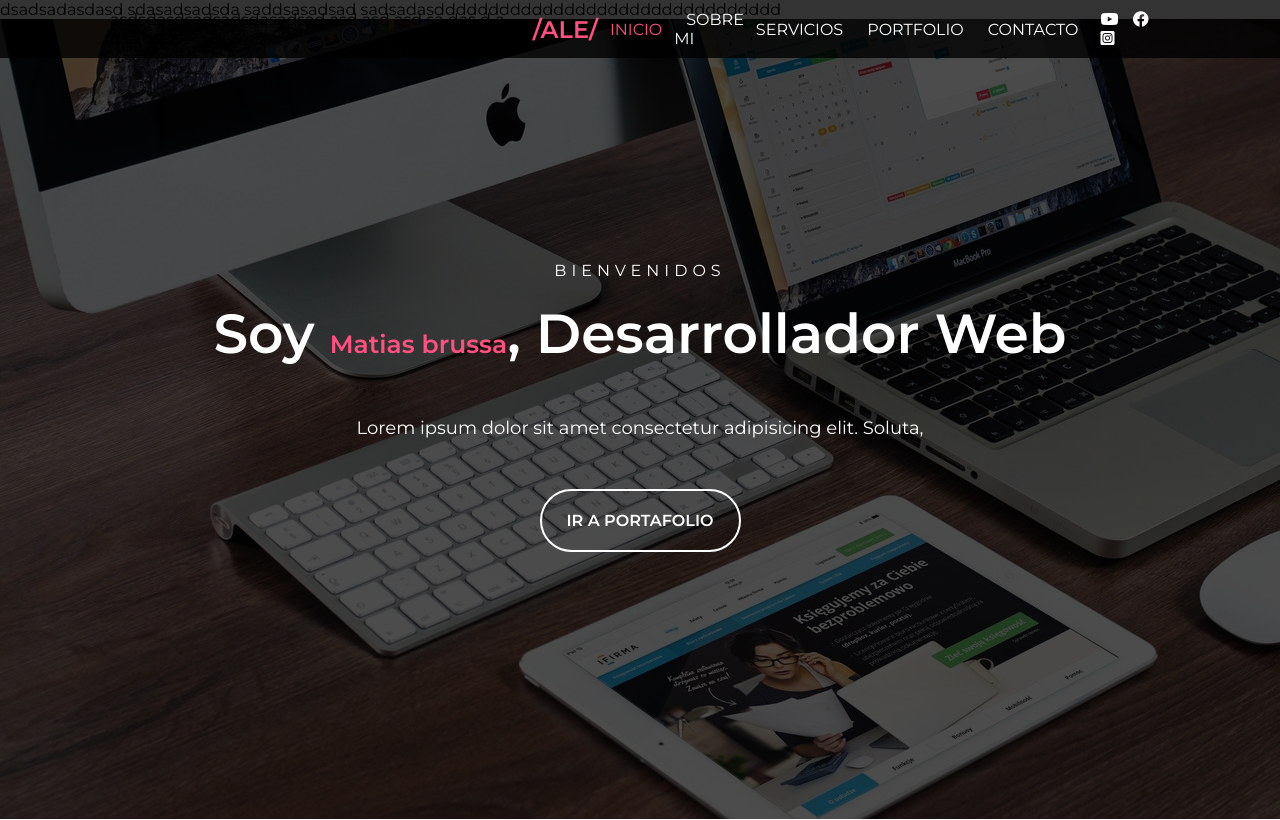
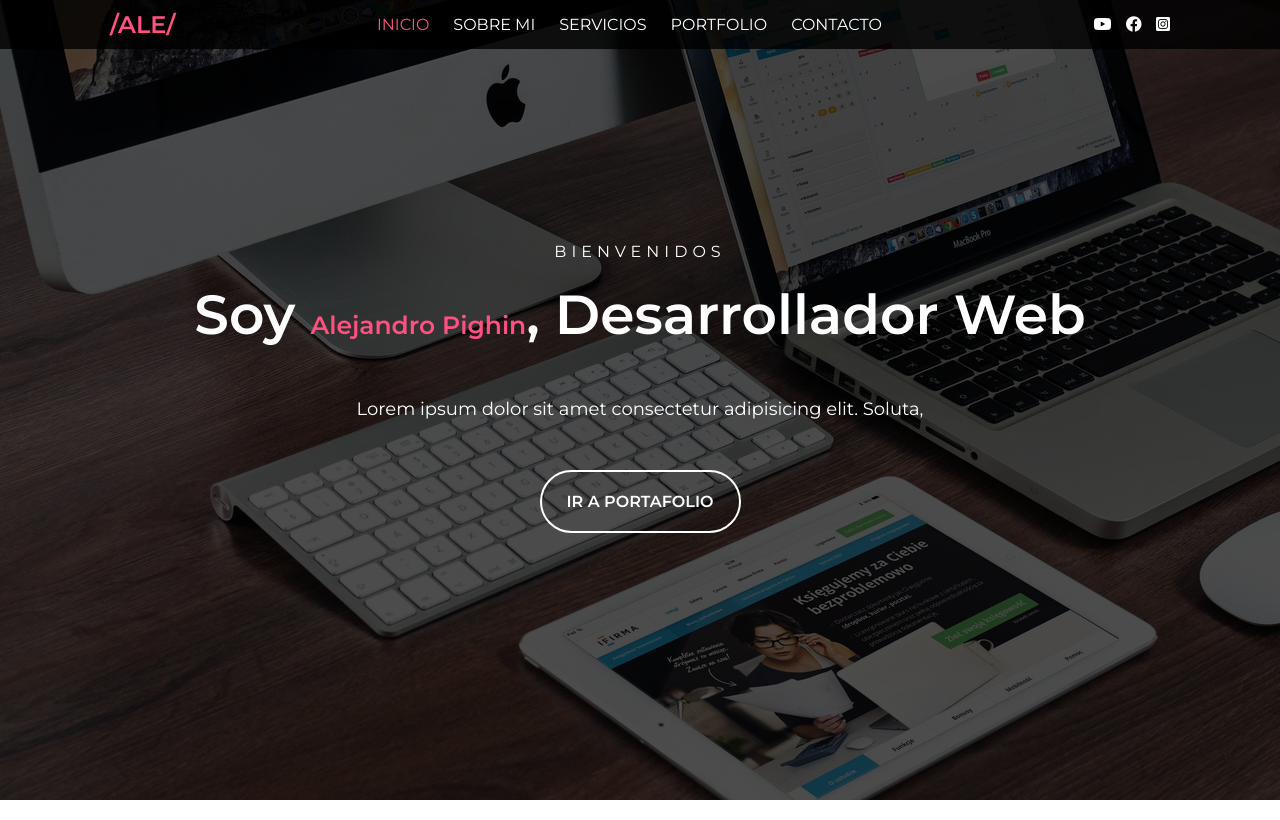
Before and after one commit to alejandropighin/CurriculumAle, a plain HTML site: page index.html in a window 1280 px wide. Shown: the top 820 px of the page. Drawn offline with Linux system fonts and the light colour scheme.

Commit message:
Revert "Update index.html"
This reverts commit c669b26aa3c784ae219b3951def4d5957140941f.

```diff
--- a/index.html
+++ b/index.html
@@ -3,36 +3,20 @@
 
 <head>
     <meta charset="UTF-8">
-    <meta http-equiv="X-UA-Compatible" content="IEs=edge">dsadsadasdasd
+    <meta http-equiv="X-UA-Compatible" content="IE=edge">
     <meta name="viewport" content="width=device-width, initial-scale=1.0 user-scalable=no">
     <link rel="stylesheet" href="https://cdnjs.cloudflare.com/ajax/libs/font-awesome/6.1.1/css/all.min.css" integrity="sha512-KfkfwYDsLkIlwQp6LFnl8zNdLGxu9YAA1QvwINks4PhcElQSvqcyVLLD9aMhXd13uQjoXtEKNosOWaZqXgel0g==" crossorigin="anonymous" referrerpolicy="no-referrer"
     />
-    <link rel="stylesheet" href="estilo.css">sdasadsadsda
-    <title>AP Desarrollador Web</title>saddsasadsad
+    <link rel="stylesheet" href="estilo.css">
+    <title>AP Desarrollador Web</title>
 </head>
-sadsadasdddddddddddddddddddddddddddddddd
+
 <body>
     <!-- SECCION I N I C I O -->
     <section id="inicio">
         <div class="contenido">
             <header>
-                <div class="contenido-header">asdsdasdsadsadsdasadsad
-
-                    asd
-
-                    asd
-                    asd
-                    sa
-                    das
-                    d
-                    a
-                    dsa
-                    das
-
-
-
-
-
+                <div class="contenido-header">
                     <h1>/ALE/</h1>
                     <nav id="nav" class="">
                         <ul id="links">
@@ -59,7 +43,7 @@ sadsadasdddddddddddddddddddddddddddddddd
             </header>
             <div class="presentacion">
                 <p class="bienvenida">Bienvenidos</p>
-                <h2>Soy <span>Matias brussa</span>, Desarrollador Web</h2>
+                <h2>Soy <span>Alejandro Pighin</span>, Desarrollador Web</h2>
                 <p class="descripcion">Lorem ipsum dolor sit amet consectetur adipisicing elit. Soluta, </p>
                 <a href="#portfolio">Ir a Portafolio</a>
             </div>
```
